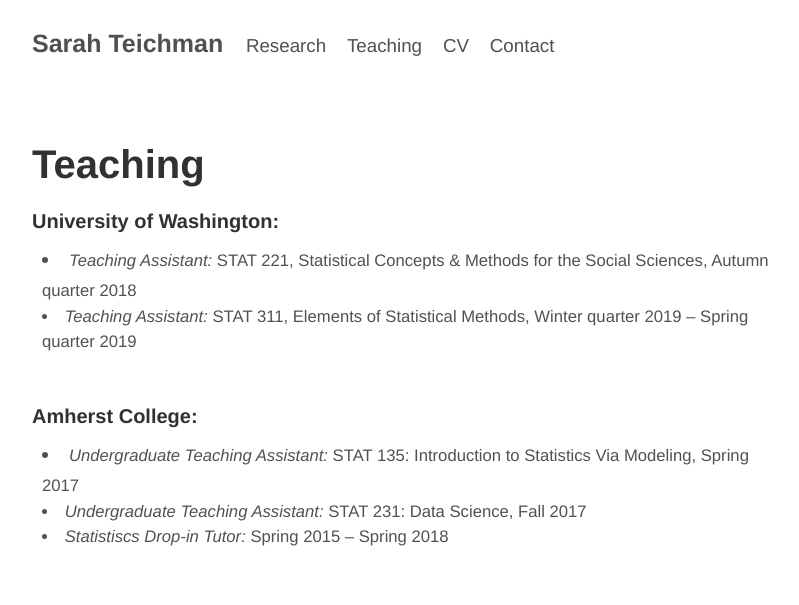
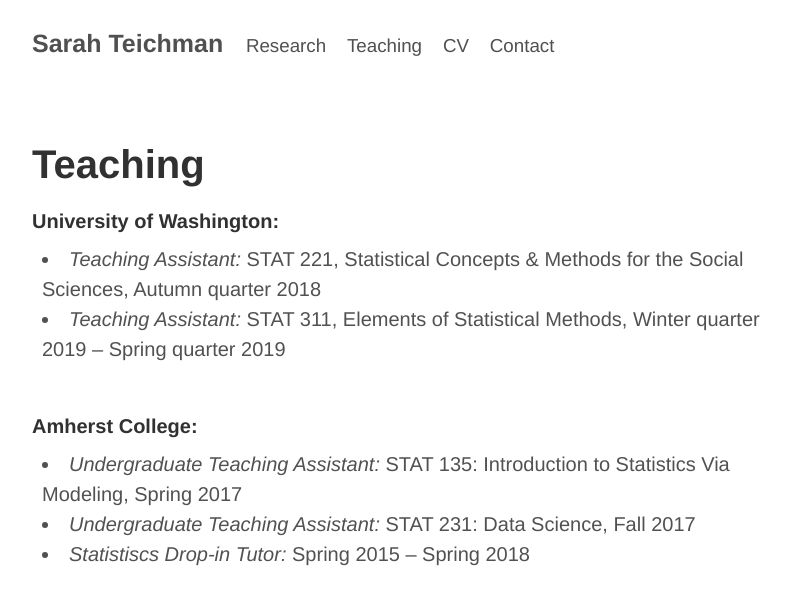
Before and after one commit to svteichman/svteichman.github.io, a Jekyll site: the page built from teaching.html, in a window 1280 px wide. Shown: the top 605 px of the page, without its empty margins (228-1027 px from the left). Built offline with Jekyll 4.4.1, drawn with Linux system fonts in a browser that asks for light colours.

Commit message:
changing font size

```diff
--- a/teaching.html
+++ b/teaching.html
@@ -6,15 +6,15 @@
 <h1>Teaching</h1>
 
 <h4>University of Washington:</h4>
-<p class="content" style="padding:0px;margin:0px 20px 0px;"><small>
+<p class="content" style="padding:0px;margin:0px 20px 0px; font-size:20px">
     <li style="padding:0px;margin:0px 10px 0px;"> <i>Teaching Assistant:</i> STAT 221, Statistical Concepts &amp; Methods for the Social Sciences, Autumn quarter 2018 </li>
     <li style="padding:0px;margin:0px 10px 0px;"> <i>Teaching Assistant:</i> STAT 311, Elements of Statistical Methods, Winter quarter 2019 &ndash; Spring quarter 2019 </li>
-    <br/> </small>
+    <br/>
 </p>
 
 <h4>Amherst College:</h4>
-<p class="content" style="padding:0px;margin:0px 20px 0px;"><small>
+<p class="content" style="padding:0px;margin:0px 20px 0px; font-size:20px">
     <li style="padding:0px;margin:0px 10px 0px;"> <i>Undergraduate Teaching Assistant:</i> STAT 135: Introduction to Statistics Via Modeling, Spring 2017 </li>
     <li style="padding:0px;margin:0px 10px 0px;"> <i>Undergraduate Teaching Assistant:</i> STAT 231: Data Science, Fall 2017 </li>
-    <li style="padding:0px;margin:0px 10px 0px;"> <i>Statistiscs Drop-in Tutor:</i> Spring 2015 &ndash; Spring 2018 </li> </small>
+    <li style="padding:0px;margin:0px 10px 0px;"> <i>Statistiscs Drop-in Tutor:</i> Spring 2015 &ndash; Spring 2018 </li>
 </p>
```
